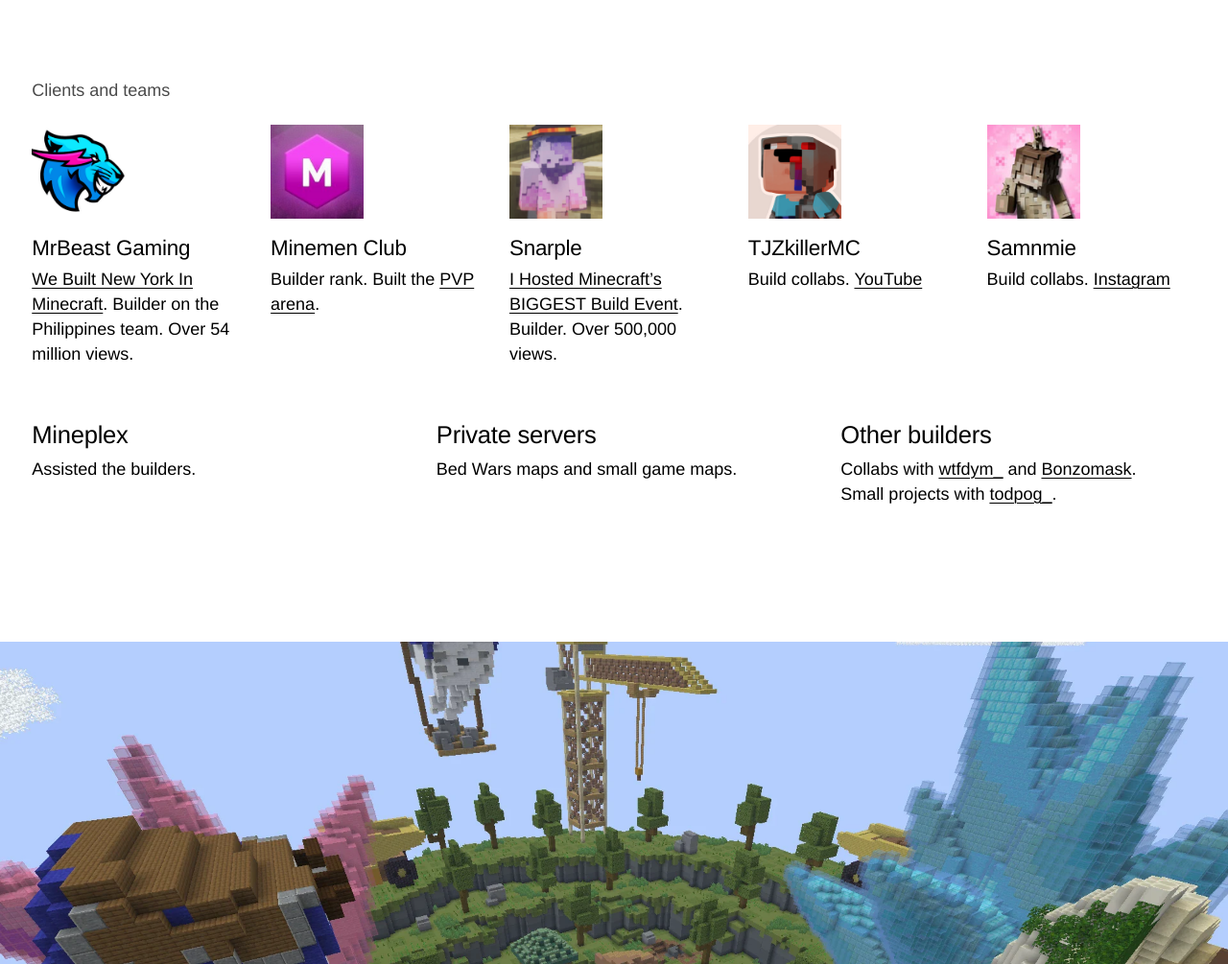
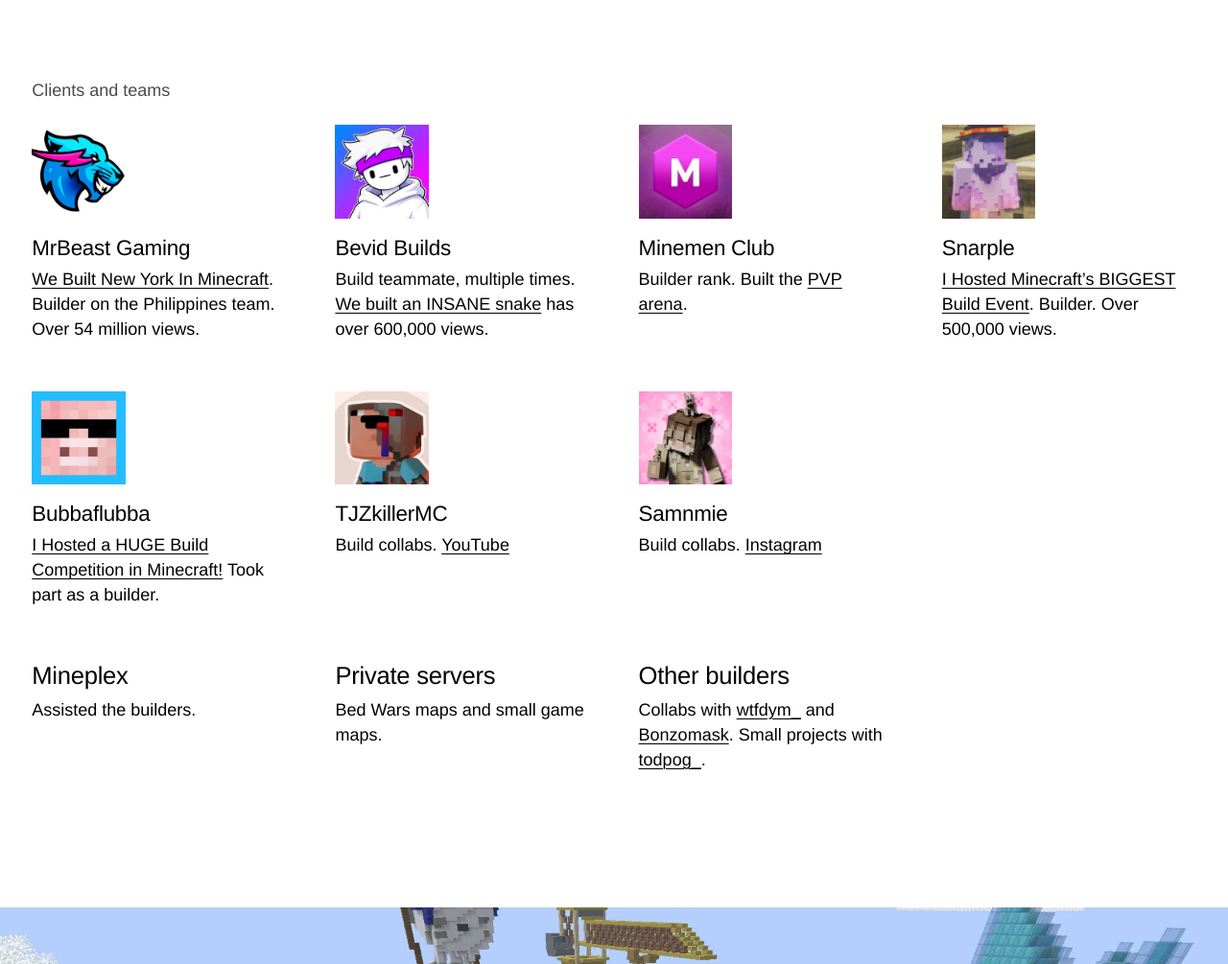
Before and after one commit to Koiduu/koiduu.github.io, a plain HTML site: page index.html in a window 1280 px wide. Shown: the part 700-1705 px from the top of the page at 96% size. Drawn offline with Linux system fonts and the light colour scheme; a web font is replaced by a local one.

Commit message:
Add Bevid Builds and Bubbaflubba
Co-Authored-By: Claude Opus 5.5 <noreply@anthropic.com>

```diff
--- a/index.html
+++ b/index.html
@@ -17,7 +17,7 @@
 <link rel="preconnect" href="https://fonts.googleapis.com">
 <link rel="preconnect" href="https://fonts.gstatic.com" crossorigin>
 <link rel="stylesheet" href="https://fonts.googleapis.com/css2?family=Familjen+Grotesk:wght@400;500;600&display=swap">
-<link rel="stylesheet" href="style.css?v=3">
+<link rel="stylesheet" href="style.css?v=4">
 </head>
 <body id="top">
 
@@ -67,6 +67,11 @@
       <p><a href="https://youtu.be/qTMKHZelGAs">We Built New York In Minecraft</a>. Builder on the Philippines team. Over 54 million views.</p></div>
     </li>
     <li>
+      <img src="images/logo-bevidbuilds.png" width="240" height="240" alt="">
+      <div><h3>Bevid Builds</h3>
+      <p>Build teammate, multiple times. <a href="https://youtube.com/shorts/VYyKGOS5w2Q">We built an INSANE snake</a> has over 600,000 views.</p></div>
+    </li>
+    <li>
       <img src="images/logo-minemen.png" width="240" height="240" alt="">
       <div><h3>Minemen Club</h3>
       <p>Builder rank. Built the <a href="#arena">PVP arena</a>.</p></div>
@@ -75,6 +80,11 @@
       <img src="images/logo-snarple.png" width="240" height="240" alt="">
       <div><h3>Snarple</h3>
       <p><a href="https://youtu.be/BDyiqDVMst4">I Hosted Minecraft’s BIGGEST Build Event</a>. Builder. Over 500,000 views.</p></div>
+    </li>
+    <li>
+      <img src="images/logo-bubbaflubba.png" width="240" height="240" alt="">
+      <div><h3>Bubbaflubba</h3>
+      <p><a href="https://youtu.be/j3jhA3Ur2Gg">I Hosted a HUGE Build Competition in Minecraft!</a> Took part as a builder.</p></div>
     </li>
     <li>
       <img src="images/logo-tjzkillermc.png" width="240" height="240" alt="">
--- a/style.css
+++ b/style.css
@@ -52,7 +52,8 @@ nav span { display: flex; gap: clamp(16px, 2vw, 34px); }
 .clients ul { display: grid; grid-template-columns: repeat(3, 1fr); gap: clamp(34px, 3.6vw, 64px) clamp(24px, 4vw, 80px); margin-top: clamp(20px, 2vw, 36px); }
 .clients h3 { font-size: clamp(24px, 2vw, 34px); line-height: 1.15; letter-spacing: -.01em; margin-bottom: .3em; }
 .clients p { max-width: 34ch; }
-.clients ul.logos { grid-template-columns: repeat(5, 1fr); gap: clamp(20px, 2.4vw, 44px); }
+.clients ul, .clients ul.logos { grid-template-columns: repeat(4, 1fr); }
+.clients ul.logos { row-gap: clamp(40px, 4vw, 72px); }
 .logos img { width: clamp(88px, 7.6vw, 140px); margin-bottom: 18px; }
 .clients .logos h3 { font-size: clamp(22px, 1.75vw, 32px); }
 .clients ul + ul { margin-top: clamp(44px, 4.4vw, 80px); }
```
Also changed, not shown: images/logo-bevidbuilds.png (added), images/logo-bubbaflubba.png (added).
